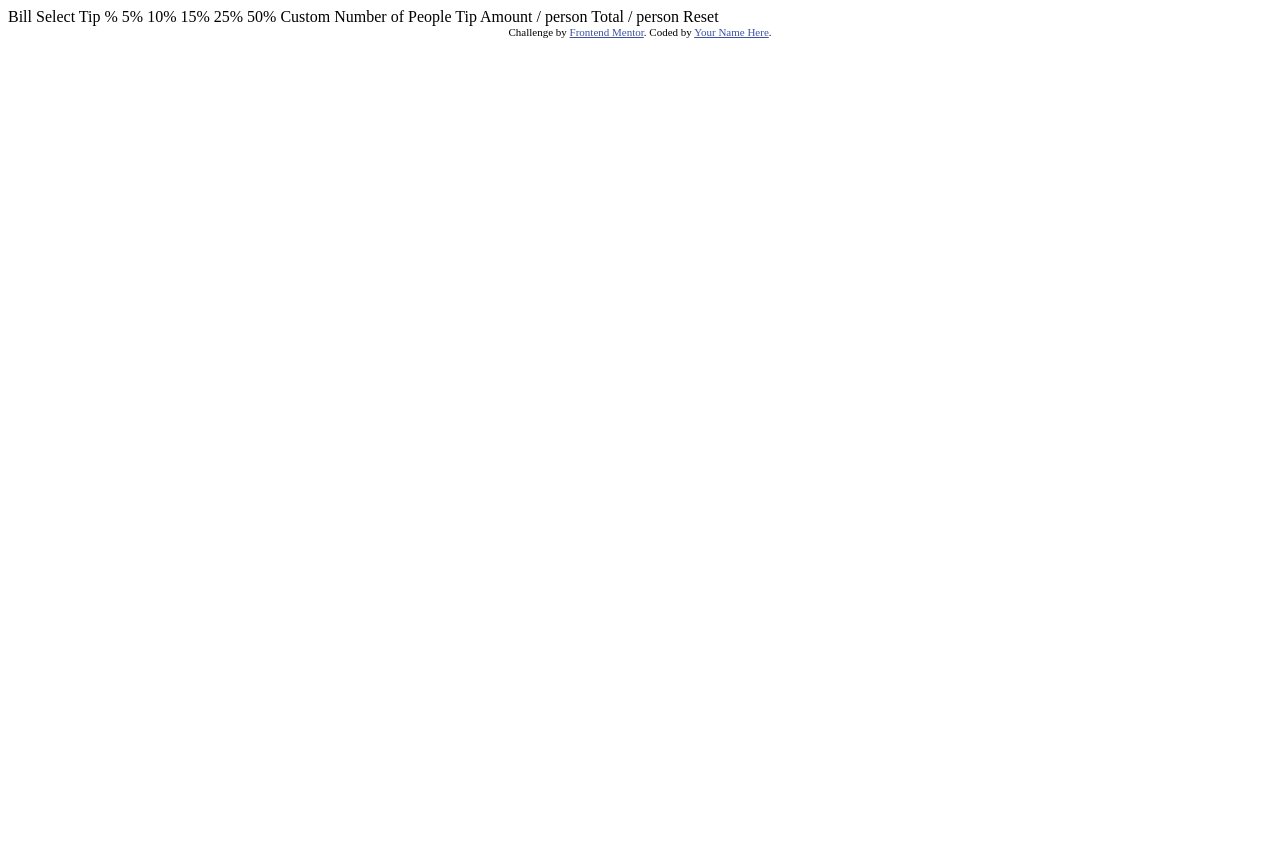
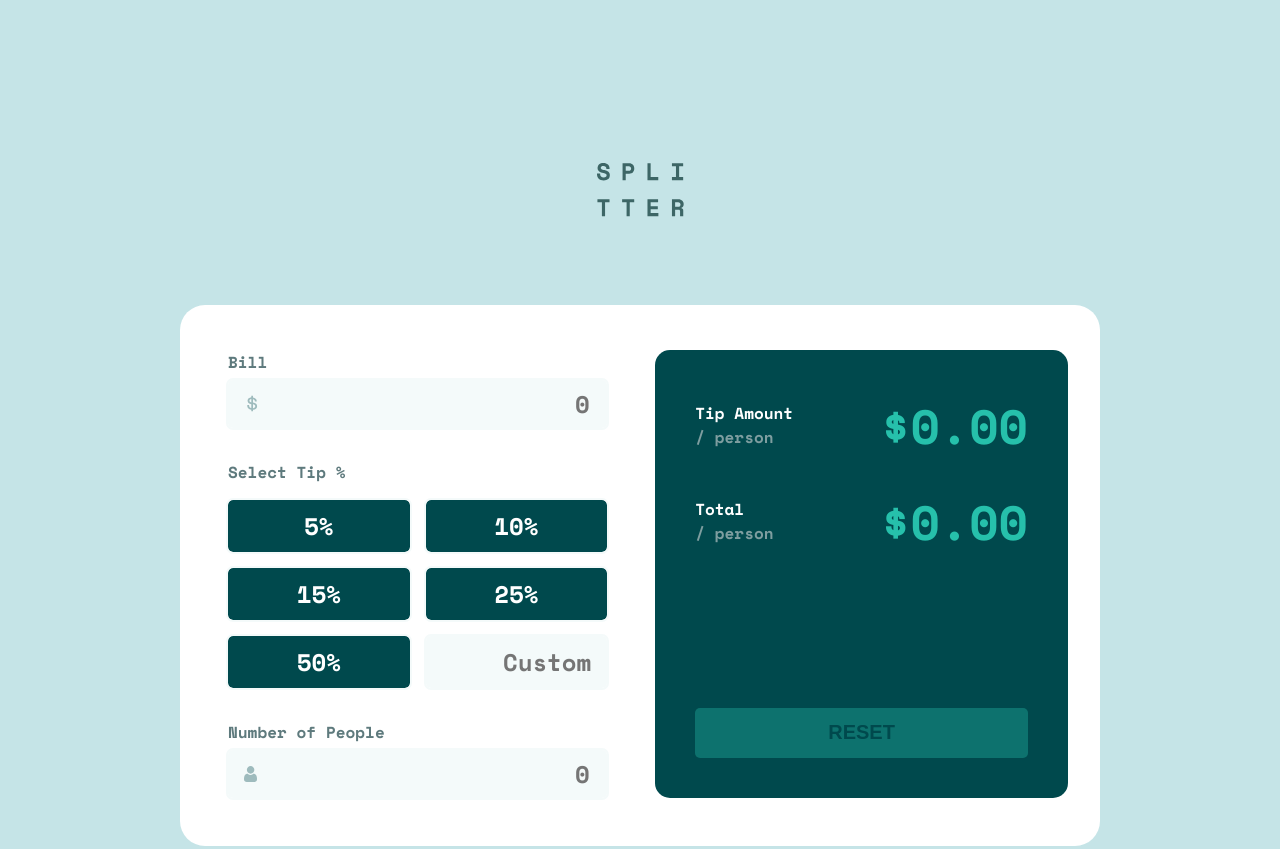
Before and after one commit to Chanawin-kmpn/tip-calculator-app, a plain HTML site: page index.html in a window 1280 px wide. Shown: the top 849 px of the page. Before the commit the page ends 800 px from the top, so only its background shows below. Drawn offline with nearby package versions, Linux system fonts and the light colour scheme.

Commit message:
Upload finish project
Upload finish project to github repositories

```diff
--- a/index.html
+++ b/index.html
@@ -1,44 +1,102 @@
 <!DOCTYPE html>
 <html lang="en">
+
 <head>
   <meta charset="UTF-8">
-  <meta name="viewport" content="width=device-width, initial-scale=1.0"> <!-- displays site properly based on user's device -->
+  <meta name="viewport" content="width=device-width, initial-scale=1.0">
+  <!-- displays site properly based on user's device -->
 
   <link rel="icon" type="image/png" sizes="32x32" href="./images/favicon-32x32.png">
+  <link rel="preconnect" href="https://fonts.googleapis.com">
+  <link rel="preconnect" href="https://fonts.gstatic.com" crossorigin>
+  <link href="https://fonts.googleapis.com/css2?family=Space+Mono:wght@700&display=swap" rel="stylesheet">
+  <link rel="stylesheet" href="style.css">
 
   <title>Frontend Mentor | Tip calculator app</title>
 
   <!-- Feel free to remove these styles or customise in your own stylesheet 👍 -->
   <style>
-    .attribution { font-size: 11px; text-align: center; }
-    .attribution a { color: hsl(228, 45%, 44%); }
+    .attribution {
+      font-size: 11px;
+      text-align: center;
+    }
+
+    .attribution a {
+      color: hsl(228, 45%, 44%);
+    }
   </style>
 </head>
+
 <body>
 
-  Bill
+  <div class="wrapper">
+    <header>
+      <div class="main-logo">
+        <img src="./images/logo.svg" alt="Spiltter logo">
+      </div>
+    </header>
 
-  Select Tip %
-  5%
-  10%
-  15%
-  25%
-  50%
-  Custom
+    <main>
 
-  Number of People
+      <section class="input-section">
+        <section class="bill-input-section">
+          <form>
+            <label for="bill" data-error="Can’t be zero">Bill</label>
+            <input type="number" name="bill" placeholder="0" id="bill-input">
+          </form>
+        </section>
 
-  Tip Amount
-  / person
+        <section class="tip-select-section">
+          <p class="section-title">Select Tip %</p>
+          <div class="tip-container">
+            <input class="tip-percent" type="button" value="5%" aria-selected="false">
+            <input class="tip-percent" type="button" value="10%" aria-selected="false">
+            <input class="tip-percent" type="button" value="15%" aria-selected="false">
+            <input class="tip-percent" type="button" value="25%" aria-selected="false">
+            <input class="tip-percent" type="button" value="50%" aria-selected="false">
+            <input class="tip-percent" type="number" placeholder="Custom" id="tip-custom">
+          </div>
+        </section>
+        <!-- nop = Number of people -->
+        <section class="nop-section">
+          <form>
+            <label for="nop" data-error="Can’t be zero">Number of People</label>
+            <input type="number" name="nop" placeholder="0" id="nop-input">
+          </form>
+        </section>
+      </section>
 
-  Total
-  / person
+      <section class="result-section" data-empty="false">
+        <div class="tip-amount-section">
+          <div class="result-card">
+            <p class="result-title">Tip Amount</p>
+            <p class="per-person">/ person</p>
+          </div>
+          <div class="result-number">
+            <span class="result-tip-amount">$0.00</span>
+          </div>
+        </div>
+        <div class="tip-total-section">
+          <div class="result-card">
+            <p class="result-title">Total</p>
+            <p class="per-person">/ person</p>
+          </div>
+          <div class="result-number">
+            <span class="result-total">$0.00</span>
+          </div>
+        </div>
 
-  Reset
+        <button id="reset-btn" type="reset">Reset</button>
+      </section>
+    </main>
+  </div>
 
   <div class="attribution">
     Challenge by <a href="https://www.frontendmentor.io?ref=challenge" target="_blank">Frontend Mentor</a>.
     Coded by <a href="#">Your Name Here</a>.
   </div>
+
+  <script src="script.js"></script>
 </body>
+
 </html>
--- /dev/null
+++ b/style.css
@@ -0,0 +1,299 @@
+:root {
+    --clr-primary-strong-cyan: hsl(172, 67%, 45%);
+
+    --clr-neutral-very-dark-cyan: hsl(183, 100%, 15%);
+    --clr-neutral-dark-grayish-cyan: hsl(186, 14%, 43%);
+    --clr-neutral-grayish-cyan: hsl(184, 14%, 56%);
+    --clr-neutral-light-grayish-cyan: hsl(185, 41%, 84%);
+    --clr-neutral-very-light-grayish-cyan: hsl(189, 41%, 97%);
+    --clr-neutral-white: hsl(0, 0%, 100%);
+
+    --fs-300: 0.8125rem;
+    --fs-400: 1rem;
+    --fs-500: 1.25rem;
+    --fs-600: 1.5rem;
+    --fs-700: 2rem;
+    --fs-800: 3rem;
+
+    --fw-bold: 700;
+}
+
+*,
+*::before,
+*::after {
+    box-sizing: border-box;
+}
+
+* {
+    margin: 0;
+}
+
+html,
+body {
+    height: 100%;
+}
+
+img,
+svg {
+    display: block;
+    max-width: 100%;
+}
+
+body {
+    font-family: 'Space Mono', monospace;
+    font-size: var(--fs-400);
+    font-weight: var(--fw-bold);
+    background-color: var(--clr-neutral-light-grayish-cyan);
+}
+
+.wrapper {
+    display: flex;
+    flex-direction: column;
+}
+
+/* Header section */
+
+header {
+    display: flex;
+    justify-content: center;
+    align-items: center;
+    padding-block: 3.12rem 2.55rem;
+}
+
+/* Header section */
+
+/* Main section */
+
+main {
+    display: flex;
+    flex-direction: column;
+    gap: 2rem;
+    background-color: var(--clr-neutral-white);
+    border-radius: 1.5625rem;
+    padding: 2rem;
+}
+
+/* Input section */
+
+.input-section {
+    display: flex;
+    flex-direction: column;
+    gap: 2rem;
+}
+
+/* Bill input  and number input form setting section */
+
+form {
+    display: flex;
+    flex-direction: column;
+    gap: 0.38rem;
+    position: relative;
+}
+
+.error label::after {
+    content: attr(data-error);
+    position: absolute;
+    color: hsla(13, 70%, 60%, 1);
+    right: 0;
+}
+
+label {
+    color: var(--clr-neutral-dark-grayish-cyan);
+}
+
+input {
+    font-family: 'Space Mono', monospace;
+    font-size: var(--fs-600);
+    font-weight: var(--fw-bold);
+    outline: 2px solid var(--clr-neutral-very-light-grayish-cyan);
+    border: none;
+    border-radius: 0.3125rem;
+    cursor: pointer;
+}
+
+input[type="number"] {
+    color: var(--clr-neutral-very-dark-cyan);
+    text-align: right;
+    background-color: var(--clr-neutral-very-light-grayish-cyan);
+}
+
+input[type="number"]:not(#tip-custom) {
+    padding: 0.38rem 1.09rem 0.37rem;
+}
+
+input[type="number"]:hover,
+input[type="number"]:focus {
+    outline-color: var(--clr-primary-strong-cyan);
+}
+
+input[type="number"]::-webkit-inner-spin-button,
+input[type="number"]::-webkit-outer-spin-button {
+    -webkit-appearance: none;
+    margin: 0;
+}
+
+#bill-input {
+    background-image: url(./images/icon-dollar.svg);
+    background-position: center left 1.2rem;
+    background-repeat: no-repeat;
+}
+
+#nop-input {
+    background-image: url(./images/icon-person.svg);
+    background-position: center left 1.02rem;
+    background-repeat: no-repeat;
+}
+
+.error input[type="number"] {
+    outline-color: hsla(13, 70%, 60%, 1);
+}
+
+
+
+/* Bill input  and number input form setting section */
+
+/* Tip selection section */
+
+.tip-select-section {
+    display: flex;
+    flex-direction: column;
+    gap: 1rem;
+}
+
+.section-title {
+    color: var(--clr-neutral-dark-grayish-cyan);
+}
+
+.tip-container {
+    display: grid;
+    grid-template-columns: repeat(auto-fill, minmax(9.16rem, 1fr));
+    gap: 1rem;
+}
+
+.tip-percent {
+    color: var(--clr-neutral-white);
+    background-color: var(--clr-neutral-very-dark-cyan);
+    padding: 0.5rem 1rem;
+}
+
+.tip-percent[aria-selected="true"]:not(#tip-custom) {
+    color: var(--clr-neutral-very-dark-cyan);
+    background-color: var(--clr-primary-strong-cyan);
+}
+
+/* Tip selection section */
+
+/* Input section */
+
+.result-section {
+    display: flex;
+    flex-direction: column;
+    gap: 1.25rem;
+    background-color: var(--clr-neutral-very-dark-cyan);
+    border-radius: 0.9375rem;
+    margin-inline: -0.5rem;
+    padding: 2.31rem 1.38rem 1.5rem 1.5rem;
+}
+
+.tip-amount-section,
+.tip-total-section {
+    display: flex;
+    justify-content: space-between;
+    align-items: center;
+}
+
+.result-card {
+    display: flex;
+    flex-direction: column;
+}
+
+.result-title {
+    color: var(--clr-neutral-white);
+}
+
+.per-person {
+    color: hsla(183, 15%, 56%, 1);
+}
+
+.result-number {
+    color: var(--clr-primary-strong-cyan);
+    font-size: var(--fs-700);
+
+}
+
+#reset-btn {
+    color: var(--clr-neutral-very-dark-cyan);
+    font-size: var(--fs-500);
+    font-weight: var(--fw-bold);
+    text-transform: uppercase;
+    background-color: var(--clr-primary-strong-cyan);
+    border-color: transparent;
+    border-radius: 0.3125rem;
+    margin-top: 0.75rem;
+    padding: 0.7162rem 2rem;
+    opacity: 0.35;
+}
+
+.result-section[data-empty="true"] #reset-btn {
+    opacity: 1;
+}
+
+/* Main section */
+
+/* Dektop resposive section */
+
+@media (min-width: 750px) {
+    .wrapper {
+        max-width: 57.5rem;
+        margin: 10.19rem auto;
+    }
+
+    /* Header section */
+
+    header {
+        padding-block: 0 5.49rem;
+    }
+
+    /* Header section */
+
+    /* Main section */
+
+    main {
+        flex-direction: row;
+        justify-content: space-between;
+        gap: 3rem;
+        padding: 2.81rem 2rem 3rem 3rem;
+    }
+
+    /* Input section */
+
+    .input-section {
+        flex: 1;
+        max-width: 23.7rem;
+    }
+
+    /* Input section */
+
+    /* Result section */
+
+    .result-section {
+        flex: 1;
+        gap: 1.56rem;
+        max-width: 25.8rem;
+        margin-inline: 0;
+        padding: 2.5rem;
+    }
+
+    .result-number {
+        font-size: var(--fs-800);
+    }
+
+    #reset-btn {
+        margin-top: auto;
+    }
+
+    /* Result section */
+    /* Main section */
+}
+
+/* Dektop resposive section */
```
Also changed, not shown: script.js (added, +103 -0 lines).
